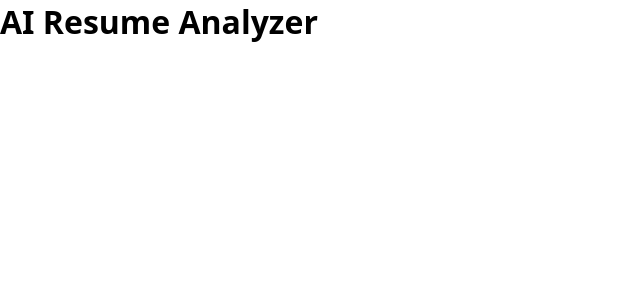
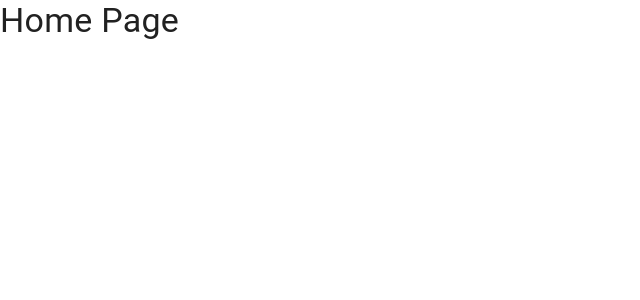
Before and after one commit to apghalsasidev/ai-resume-analyzer, a React (Vite) app: page / in a window 1280 px wide. Shown: the top 300 px of the page, without its empty margins (0-640 px from the left). Built offline with nearby package versions, Linux system fonts and the light colour scheme.

Commit message:
feat: configure application foundation

```diff
--- /dev/null
+++ b/src/app/Router.tsx
@@ -0,0 +1,18 @@
+import { createBrowserRouter } from "react-router-dom";
+import { Typography } from '@mui/material';
+const Home = () => {
+    return (
+        <Typography variant="h4" component="h1" gutterBottom>
+            Home Page
+        </Typography>
+    );
+};
+
+const router = createBrowserRouter([
+    {
+        path: "/",
+        element: <Home />
+    }
+]);
+
+export default router;
--- a/src/app/app.tsx
+++ b/src/app/app.tsx
@@ -1,8 +1,11 @@
+import { RouterProvider } from "react-router-dom";
+import router from './Router';
+import AppProviders from './providers/AppProviders';
 function App() {
   return (
-    <div>
-      <h1>AI Resume Analyzer</h1>
-    </div>
+    <AppProviders>
+      <RouterProvider router={router} />
+    </AppProviders>
   );
 }
 
--- a/src/app/main.tsx
+++ b/src/app/main.tsx
@@ -1,8 +1,7 @@
 import React from 'react';
 import ReactDOM from 'react-dom/client';
-
-import App from './app';
-import './index.css';
+import App from '@/app/App';
+import '../index.css';
 ReactDOM.createRoot(document.getElementById('root')!).render(
   <React.StrictMode>
     <App />
--- /dev/null
+++ b/src/app/providers/AppProviders.tsx
@@ -0,0 +1,15 @@
+import { PropsWithChildren } from 'react';
+import { CssBaseline, ThemeProvider } from '@mui/material';
+
+import theme from '@/theme/theme';
+
+const AppProviders = ({ children }: PropsWithChildren) => {
+  return (
+    <ThemeProvider theme={theme}>
+      <CssBaseline />
+      {children}
+    </ThemeProvider>
+  );
+};
+
+export default AppProviders;
--- /dev/null
+++ b/src/theme/theme.ts
@@ -0,0 +1,12 @@
+import { createTheme } from '@mui/material/styles';
+
+const theme = createTheme({
+  palette: {
+    mode: 'light',
+    primary: {
+      main: '#1976d2',
+    },
+  },
+});
+
+export default theme;
--- a/vite.config.ts
+++ b/vite.config.ts
@@ -1,6 +1,13 @@
 import { defineConfig } from 'vite';
 import react from '@vitejs/plugin-react';
+import { fileURLToPath, URL } from 'node:url';
 
 export default defineConfig({
   plugins: [react()],
+
+  resolve: {
+    alias: {
+      '@': fileURLToPath(new URL('./src', import.meta.url)),
+    },
+  },
 });
```
Also changed, not shown: eslint.config.ts (added, +47 -0 lines), package.json (+20 -3 lines), tsconfig.json (+8 -2 lines), src/index.css (renamed from src/app/index.css), 1 other file (tests, documents, lock files or other folders).
